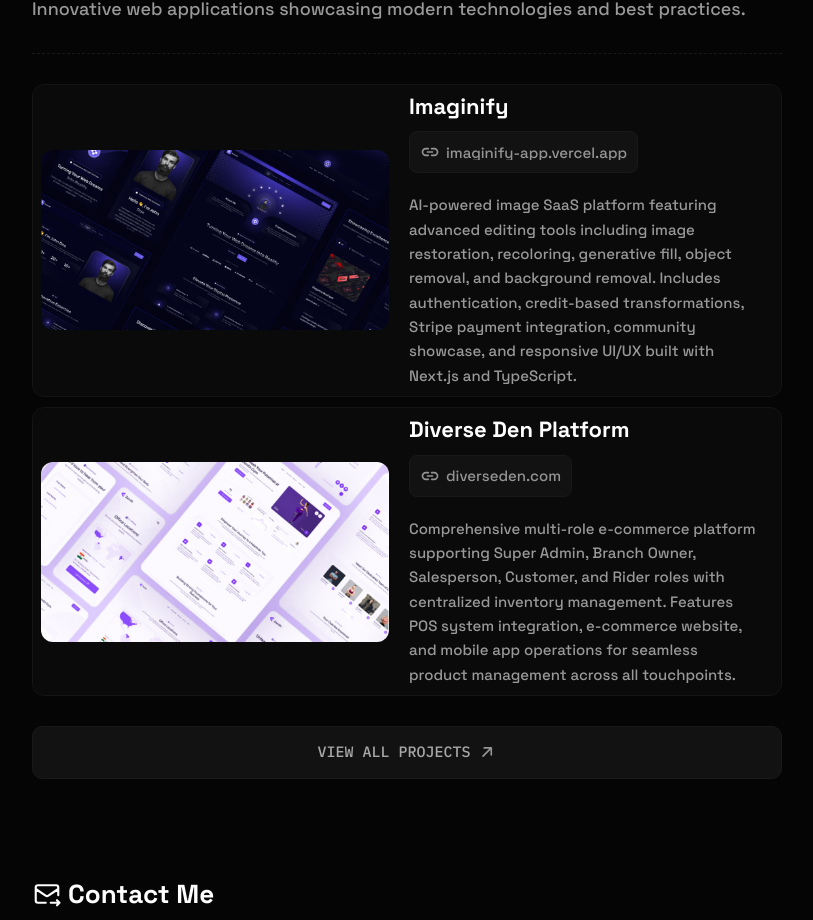
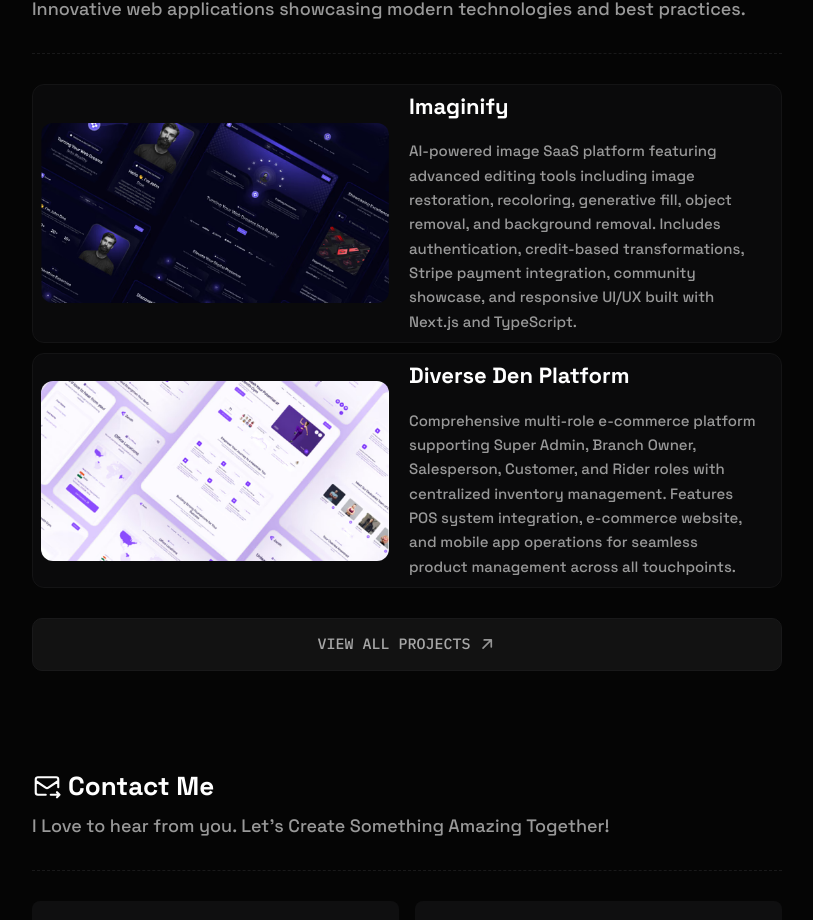
Before and after one commit to awais-ahmad01/nextJS_portfolio, a Next.js app: page / in a window 1280 px wide. Shown: the part 1917-2837 px from the top of the page, without its empty margins (233-1046 px from the left). Built offline with nearby package versions, Linux system fonts and the light colour scheme.

Commit message:
fixed some themes issues

```diff
--- a/app/(pages)/projects/page.tsx
+++ b/app/(pages)/projects/page.tsx
@@ -53,7 +53,7 @@ export default function Projects() {
                         </h3>
                       </div>
 
-                      <div className="flex-none h-auto relative w-full sm:w-auto">
+                      {/* <div className="flex-none h-auto relative w-full sm:w-auto">
                         <Link
                           href={"https://" + item.link}
                           target="_blank"
@@ -77,7 +77,7 @@ export default function Projects() {
                             </p>
                           </div>
                         </Link>
-                      </div>
+                      </div> */}
                     </div>
                   </div>
 
--- a/app/page.tsx
+++ b/app/page.tsx
@@ -2,7 +2,7 @@ import Hero from '@/components/Hero/Hero'
 import MyExperience from '@/components/MyExperience/MyExperience'
 
 import MySkills from '@/components/MySkills/MySkills'
-import ShowCase from '@/components/projects'
+import Projects from '@/components/projects'
 import Contact from '@/components/Contact/Contact'
 
 import React from 'react'
@@ -16,7 +16,7 @@ export default function Home() {
         <MyExperience />
         <MySkills />
 
-        <ShowCase showData={2} isMore />
+        <Projects showData={2} isMore />
 
         <Contact />
 
--- a/components/projects.tsx
+++ b/components/projects.tsx
@@ -58,7 +58,7 @@ export default function Projects({
                       </h3>
                     </div>
 
-                    <div className="flex-none h-auto relative w-full sm:w-auto">
+                    {/* <div className="flex-none h-auto relative w-full sm:w-auto">
                       <Link
                         href={"https://" + item.link}
                         target="_blank"
@@ -82,7 +82,7 @@ export default function Projects({
                           </p>
                         </div>
                       </Link>
-                    </div>
+                    </div> */}
                   </div>
                 </div>
 
```
